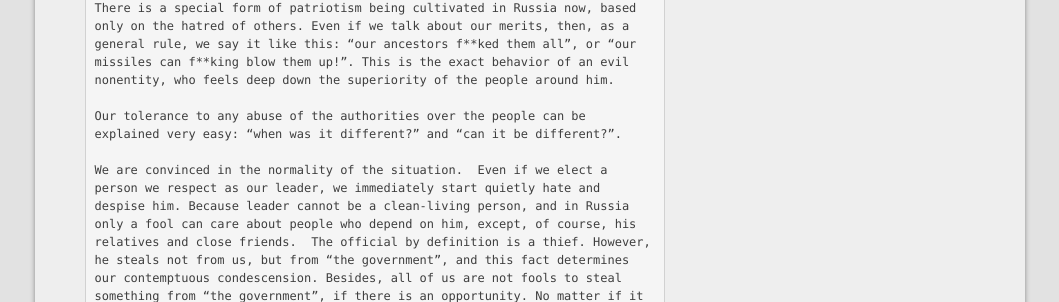
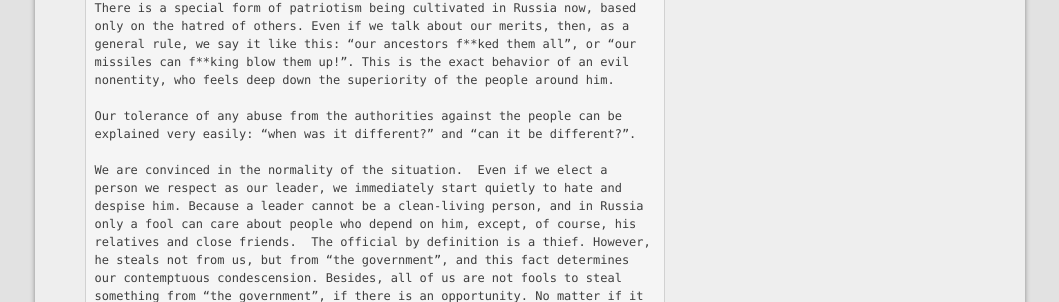
Before and after one commit to morphium/morphium.github.com, a Jekyll site: the page built from _posts/2012-10-26-why-do-i-hate-russia.markdown, in a window 1280 px wide. Shown: the part 605-907 px from the top of the page, without its empty margins (110-1169 px from the left). Built offline with Jekyll 4.4.1, drawn with Linux system fonts in a browser that asks for light colours; nearby versions of some CDN libraries; comment, search, counter and statistics services are not loaded; some of the changed text lies outside the part shown.

Commit message:
Why do I hate russia article edit 11

```diff
--- a/_posts/2012-10-26-why-do-i-hate-russia.markdown
+++ b/_posts/2012-10-26-why-do-i-hate-russia.markdown
@@ -14,9 +14,9 @@ Originally, the article is in Russian, targeted at the Russian reader, so I deci
 
 	There is a special form of patriotism being cultivated in Russia now, based only on the hatred of others. Even if we talk about our merits, then, as a general rule, we say it like this: “our ancestors f**ked them all”, or “our missiles can f**king blow them up!”. This is the exact behavior of an evil nonentity, who feels deep down the superiority of the people around him.
 
-	Our tolerance to any abuse of the authorities over the people can be explained very easy: “when was it different?” and “can it be different?”.
+	Our tolerance of any abuse from the authorities against the people can be explained very easily: “when was it different?” and “can it be different?”.
 
-	We are convinced in the normality of the situation.  Even if we elect a person we respect as our leader, we immediately start quietly hate and despise him. Because leader cannot be a clean-living person, and in Russia only a fool can care about people who depend on him, except, of course, his relatives and close friends.  The official by definition is a thief. However, he steals not from us, but from “the government”, and this fact determines our contemptuous condescension. Besides, all of us are not fools to steal something from “the government”, if there is an opportunity. No matter if it is a tax or a train ticket.  Saying more, for us the government is so called punitive authority, withstanding “the people”, something that gets in the way of our life, but also inevitable. We are the fatalists.
+	We are convinced in the normality of the situation.  Even if we elect a person we respect as our leader, we immediately start quietly to hate and despise him. Because a leader cannot be a clean-living person, and in Russia only a fool can care about people who depend on him, except, of course, his relatives and close friends.  The official by definition is a thief. However, he steals not from us, but from “the government”, and this fact determines our contemptuous condescension. Besides, all of us are not fools to steal something from “the government”, if there is an opportunity. No matter if it is a tax or a train ticket.  Saying more, for us the government is so called punitive authority, withstanding “the people”, something that gets in the way of our life, but also inevitable. We are the fatalists.
 
 	We are led by the defiance to the law, resulting from marginal “terms”, and the main of them is resisting the government.
 
```
